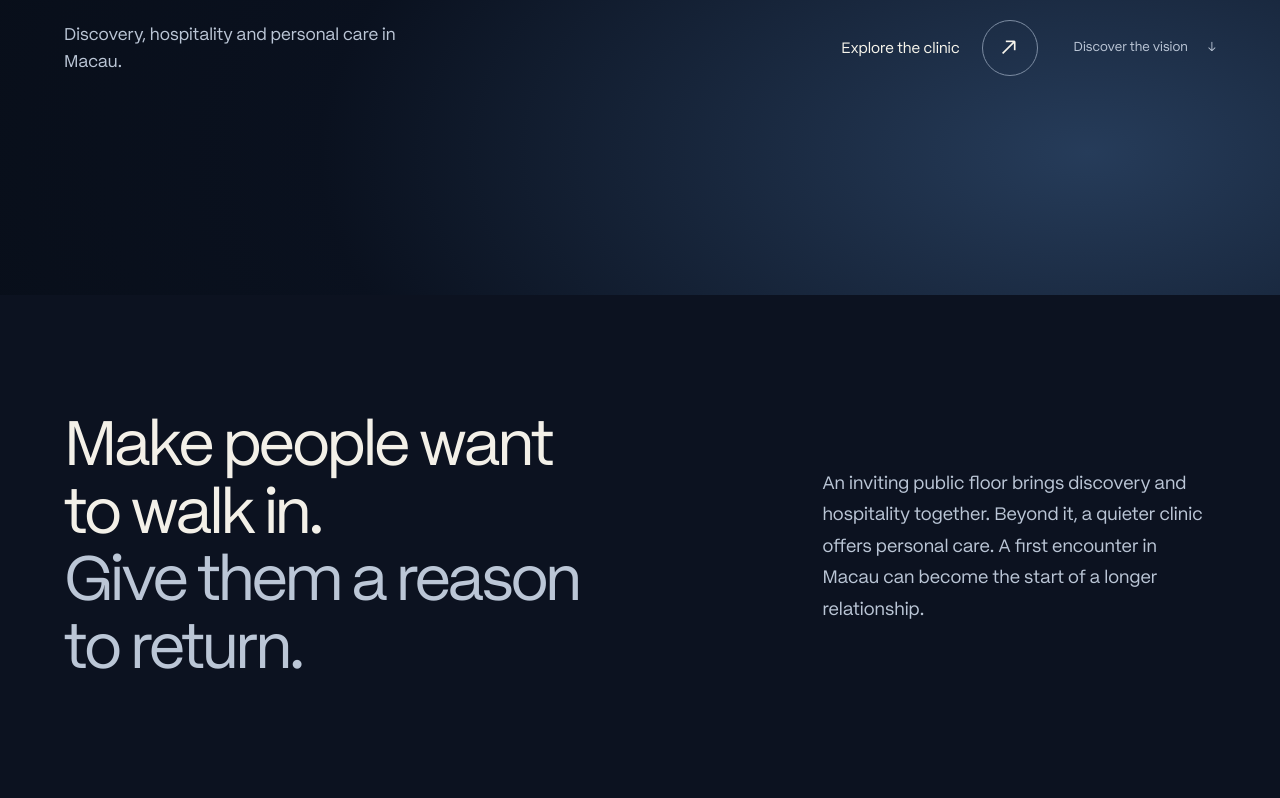
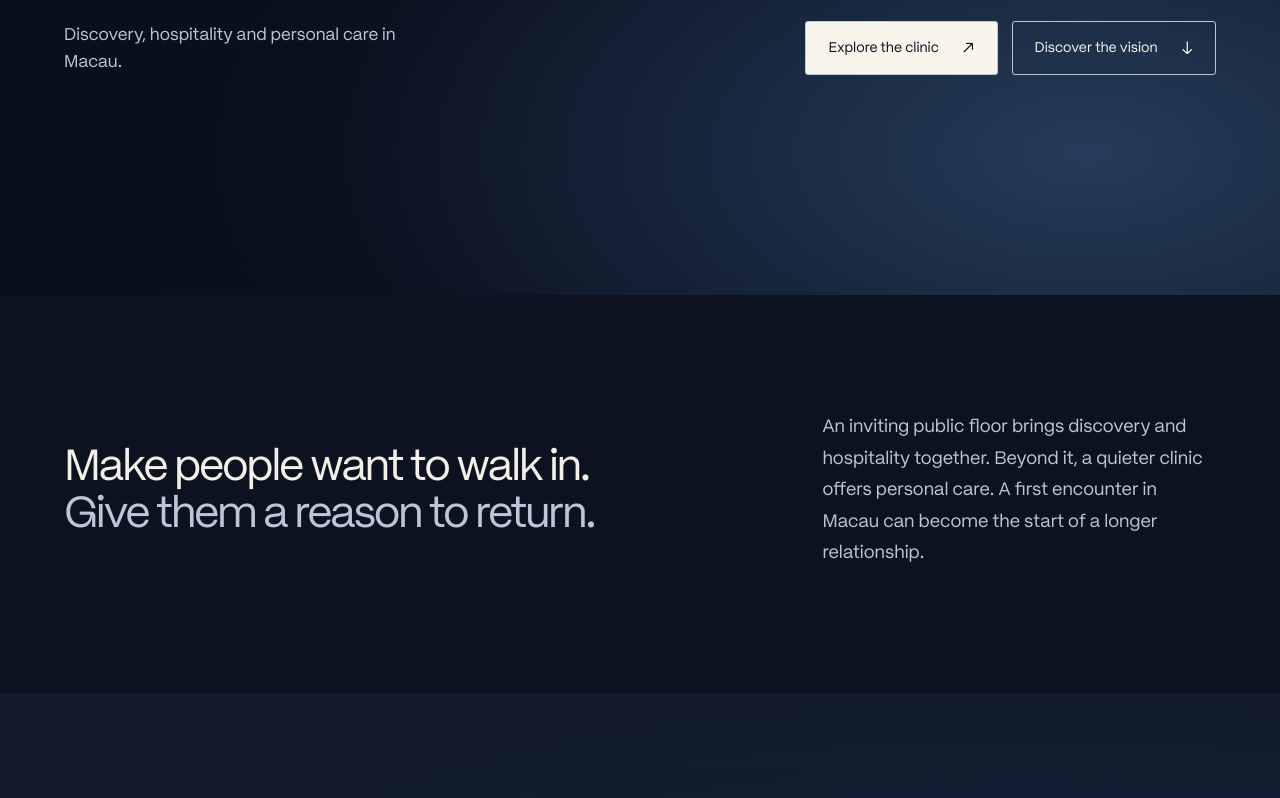
Before and after one commit to Immortals-international/immortals-site, an Astro site in the folder astro-site/: page / in a window 1280 px wide. Shown: the part 505-1303 px from the top of the page. Built offline with nearby package versions, Linux system fonts and the light colour scheme; Astro itself is replaced by a stand-in of ours.

Commit message:
Style hero CTAs as buttons and set the vision heading to two desktop lines

```diff
--- a/astro-site/src/pages/index.astro
+++ b/astro-site/src/pages/index.astro
@@ -17,7 +17,7 @@ import { url, styles, sceneImage, feedback } from '../data/site';
 </section>
 <section class="home-vision" id="vision" aria-labelledby="vision-title">
   <div class="home-width home-vision-grid">
-    <h2 id="vision-title">Make people want<br />to walk in.<br /><span>Give them a reason<br />to return.</span></h2>
+    <h2 id="vision-title">Make people want to walk in.<br /><span>Give them a reason to return.</span></h2>
     <p>An inviting public floor brings discovery and hospitality together. Beyond it, a quieter clinic offers personal care. A first encounter in Macau can become the start of a longer relationship.</p>
   </div>
 </section>
@@ -78,15 +78,16 @@ import { url, styles, sceneImage, feedback } from '../data/site';
 .home-intro h1 span{color:#bbc6d6}
 .home-intro-bottom{display:flex;align-items:center;justify-content:space-between;gap:48px;margin-top:46px}
 .home-intro-bottom>p{font-size:17px;line-height:1.6;color:#bbc6d6;max-width:350px}
-.home-intro-links{display:flex;align-items:center;gap:36px}
-.home-intro-tour{display:inline-flex;align-items:center;gap:22px;font-size:15px;min-height:56px;white-space:nowrap}
-.home-intro-tour>span{display:grid;place-items:center;width:56px;height:56px;border:1px solid #7c8ca2;border-radius:50%;font-size:25px;transition:background .15s,color .15s}
-.home-intro-tour:hover>span{background:#f7f5ec;color:#111c35}
-.home-intro-vision{display:inline-flex;align-items:center;gap:20px;font-size:13px;color:#bbc6d6;min-height:44px;white-space:nowrap}
-.home-intro-vision:hover{color:#f7f5ec}
-@media(max-width:1000px){.home-intro{min-height:calc(100svh - 72px);padding:85px 24px 100px}.home-intro h1{font-size:clamp(58px,7.6vw,90px)}.home-intro-bottom{align-items:flex-start;gap:32px}.home-intro-links{align-items:flex-start;flex-direction:column;gap:12px}.home-intro-bottom>p{font-size:15px;max-width:290px}}
-@media(max-width:700px){.home-intro{padding:70px 20px 80px}.home-intro h1{font-size:clamp(48px,10vw,66px);line-height:1.07;letter-spacing:-.05em}.home-intro-bottom{flex-direction:column;gap:32px;margin-top:28px}.home-intro-bottom>p{font-size:15px;max-width:280px}.home-intro-links{gap:15px}.home-intro-tour{font-size:14px;gap:24px}.home-intro-tour>span{width:50px;height:50px;font-size:23px}}
-@media(prefers-reduced-motion:reduce){.home-intro-tour>span{transition:none}}
+.home-intro-links{display:flex;align-items:center;gap:14px}
+.home-intro-tour,.home-intro-vision{display:inline-flex;align-items:center;justify-content:space-between;gap:24px;padding:15px 22px;min-height:54px;border:1px solid #bbc6d6;border-radius:3px;font-size:14px;line-height:1.5;white-space:nowrap;transition:background .15s,color .15s}
+.home-intro-tour{background:#f7f5ec;color:#0c1220}
+.home-intro-tour:hover{background:#dce4ee;border-color:#dce4ee}
+.home-intro-vision{background:transparent;color:#f7f5ec}
+.home-intro-vision:hover{background:#ffffff12;border-color:#f7f5ec}
+.home-intro-tour>span,.home-intro-vision>span{font-size:18px;line-height:1}
+@media(max-width:1000px){.home-intro{min-height:calc(100svh - 72px);padding:85px 24px 100px}.home-intro h1{font-size:clamp(58px,7.6vw,90px)}.home-intro-bottom{align-items:flex-start;gap:32px}.home-intro-links{align-items:stretch;flex-direction:column;gap:12px}.home-intro-bottom>p{font-size:15px;max-width:290px}}
+@media(max-width:700px){.home-intro{padding:70px 20px 80px}.home-intro h1{font-size:clamp(48px,10vw,66px);line-height:1.07;letter-spacing:-.05em}.home-intro-bottom{flex-direction:column;gap:32px;margin-top:28px}.home-intro-bottom>p{font-size:15px;max-width:280px}.home-intro-links{gap:12px;width:100%;max-width:350px}.home-intro-tour,.home-intro-vision{font-size:14px;gap:24px}}
+@media(prefers-reduced-motion:reduce){.home-intro-tour,.home-intro-vision{transition:none}}
 
 .home-width{width:90%;max-width:1600px;margin:0 auto}
 .home-section{padding:110px 0}
@@ -99,7 +100,8 @@ import { url, styles, sceneImage, feedback } from '../data/site';
 .home-link>span{font-size:19px}
 .home-vision{padding:115px 0 125px;background:#0c1220}
 .home-vision-grid{display:grid;grid-template-columns:1.25fr .75fr;gap:8vw;align-items:center}
-.home-vision h2{font-size:clamp(42px,4.9vw,76px)}
+.home-vision h2{font-size:clamp(32px,3.4vw,54px)}
+@media(min-width:1001px){.home-vision h2{white-space:nowrap}}
 .home-vision-grid>p{font-size:18px;line-height:1.75;color:#bbc6d6;max-width:455px}
 .home-layout{background:radial-gradient(ellipse at 80% 50%,#1c2e46,transparent 70%),#101a2b}
 .home-layout-grid{display:grid;grid-template-columns:.8fr 1.2fr;gap:6vw;align-items:center}
```
